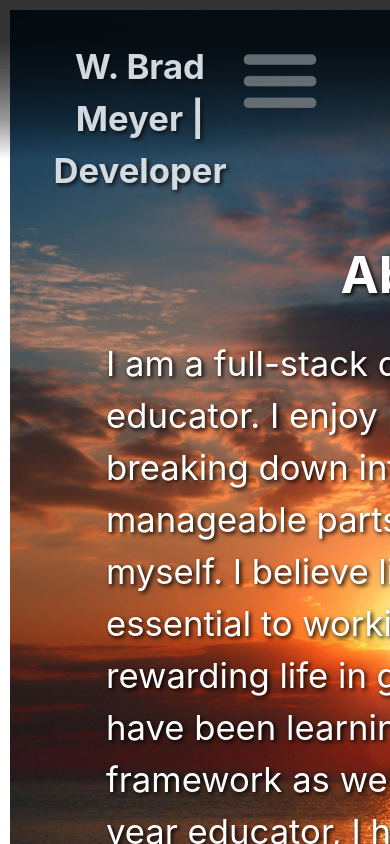
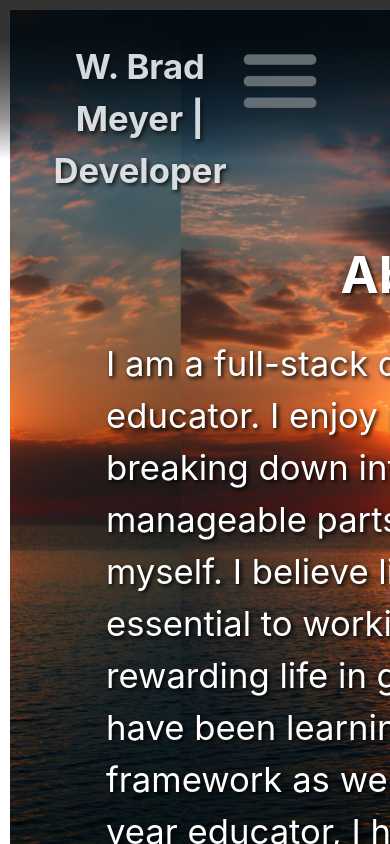
Before and after one commit to Wbradmeyer/vitePortfolio, a Vue app: page / in a window 390 px wide. Shown: the top 844 px of the page. Built offline with nearby package versions, Linux system fonts and the light colour scheme.

Commit message:
reset to cover

```diff
--- a/src/style.css
+++ b/src/style.css
@@ -74,7 +74,6 @@ button:focus-visible {
 @media screen and (max-width: 480px) {
   body {
     background-image: url('./assets/pexels-sasha-martynov-1212600.jpg');
-    background-size: 100vh;
     /* background-image: linear-gradient(to right, rgb(0, 36, 58),
                                   rgb(2, 157, 253), rgb(0, 36, 58)); */
     padding: 30px;
```
